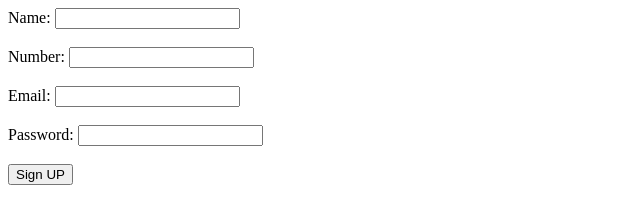
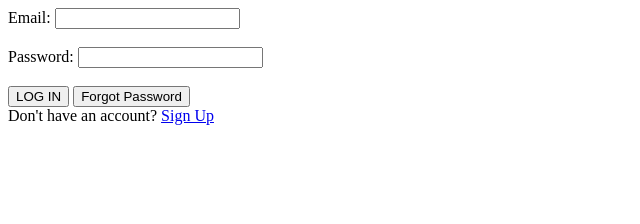
Before and after one commit to ShaileshDhoot/CHAT-APPLICATION, a plain HTML site: page views/index.html in a window 1280 px wide. Shown: the whole page, without its empty margins (0-640 px from the left). Drawn offline with nearby package versions, Linux system fonts and the light colour scheme.

Commit message:
login frontend

```diff
--- a/views/index.html
+++ b/views/index.html
@@ -4,27 +4,25 @@
     <meta charset="UTF-8">
     <meta http-equiv="X-UA-Compatible" content="IE=edge">
     <meta name="viewport" content="width=device-width, initial-scale=1.0">
-    <title>CHAT APP</title>
-    <script src="./signup.js" defer></script>
+    <title>Login</title>
+    <script src="./login.js" defer></script>
     <script src="https://cdnjs.cloudflare.com/ajax/libs/axios/0.21.1/axios.min.js" integrity="sha512-bZS47S7sPOxkjU/4Bt0zrhEtWx0y0CRkhEp8IckzK+ltifIIE9EMIMTuT/mEzoIMewUINruDBIR/jJnbguonqQ==" crossorigin="anonymous" referrerpolicy="no-referrer"></script>
-
 </head>
 <body>
-    <form id="signupForm" action="/user/signup">
-
-        <label for="name">Name:</label>
-        <input type="text" id="name" name="name"><br><br>
-
-        <label for="number">Number:</label>
-        <input type="tel" name="number" id="number"><br><br>
+    <form action="/user/login" id="loginForm">
 
         <label for="email">Email:</label>
-        <input type="email" id="email" name="email"><br><br>
+        <input type="email" id="Lemail" name="email"><br><br>
 
         <label for="password">Password:</label>
-        <input type="password" name="password" id="password"><br><br>
+        <input type="password" name="password" id="Lpassword"><br><br>
 
-        <button id="signupBtn">Sign UP</button>
+        <button id="loginBtn">LOG IN</button>
+        <button id="forgotBtn">Forgot Password</button>
     </form>
+    <div>
+        <span>Don't have an account?</span>
+        <a href="/signup.html" >Sign Up</a>
+    </div>
 </body>
 </html>
```
Also changed, not shown: views/signup.html (added, +34 -0 lines).
